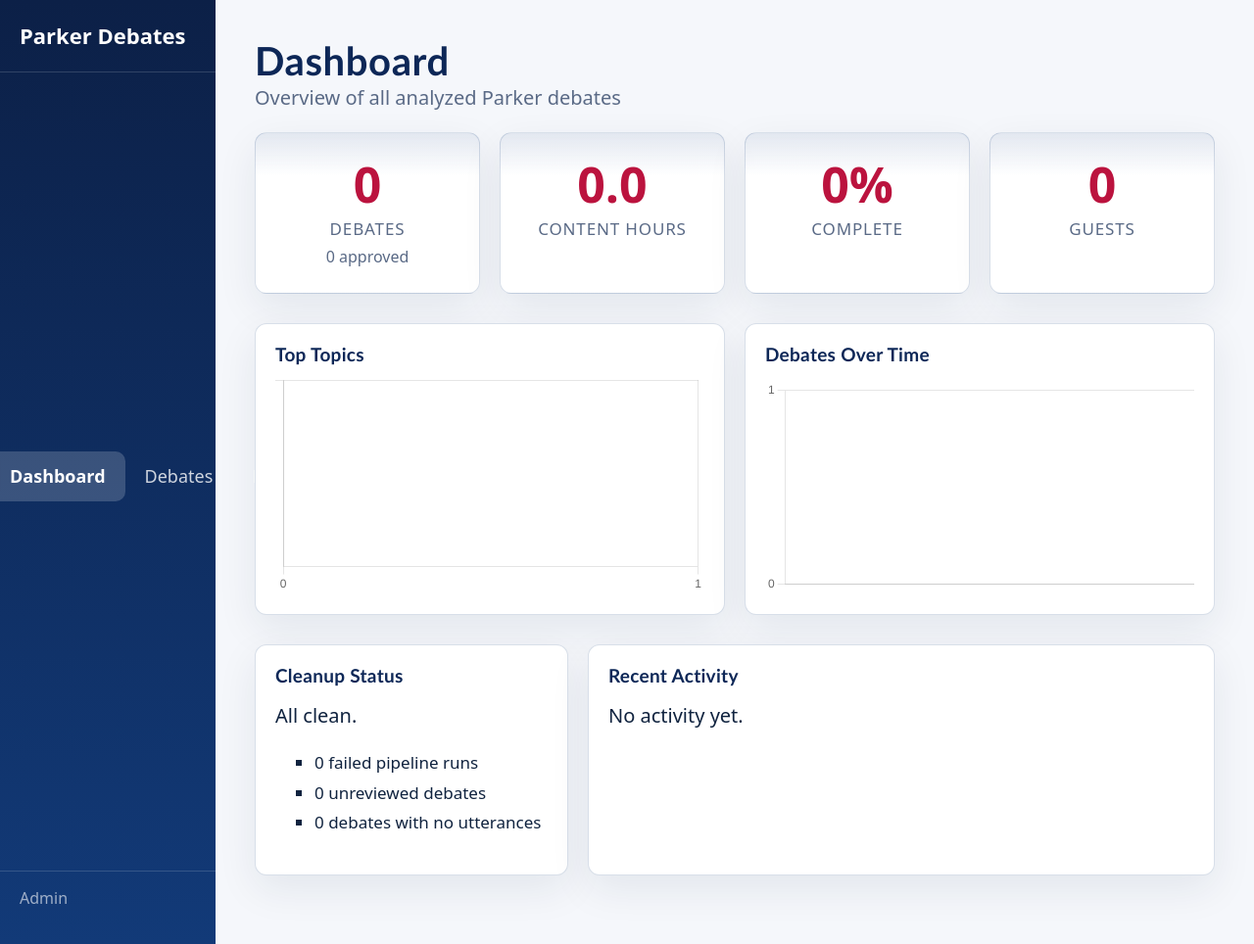
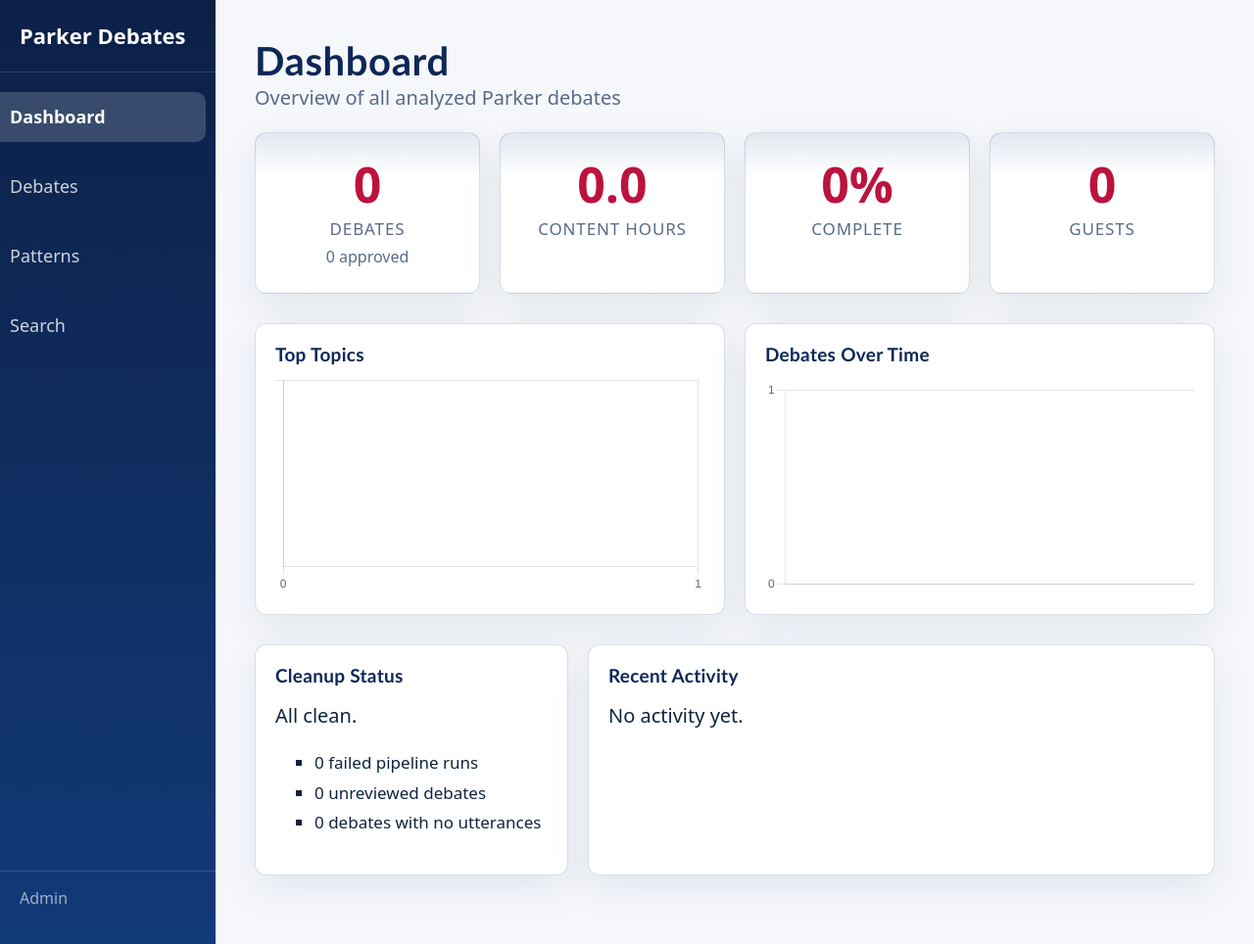
Before and after one commit to behole/parkercantlose, a FastAPI app: page / in a window 1280 px wide. Shown: the whole page at 98% size. Run offline with FastAPI, Linux system fonts and the light colour scheme; data that the repository does not hold is empty; some libraries are stand-ins or nearby versions.

Commit message:
fix: force vertical sidebar nav, override PicoCSS nav styling

```diff
--- a/src/parker/web/static/style.css
+++ b/src/parker/web/static/style.css
@@ -924,6 +924,10 @@ body > footer.container {
   flex-shrink: 0;
 }
 
+.sidebar > * {
+  width: 100%;
+}
+
 .sidebar-brand {
   padding: 0 1rem 1rem;
   border-bottom: 1px solid rgba(255, 255, 255, 0.15);
@@ -941,6 +945,11 @@ body > footer.container {
   padding: 0;
   margin: 0;
   flex: 1;
+  display: block;
+}
+
+.sidebar-nav li {
+  display: block;
 }
 
 .sidebar-nav li a {
```
